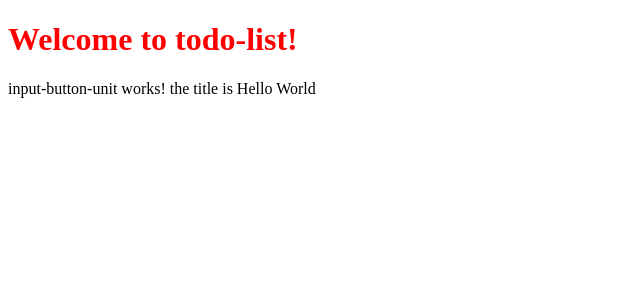
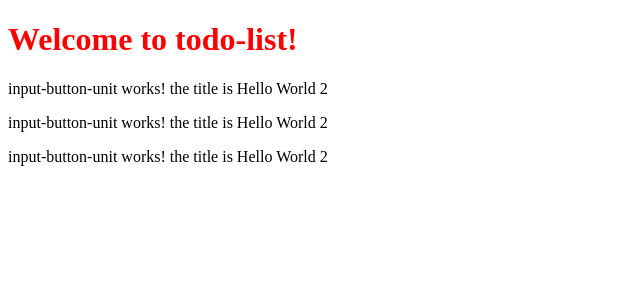
Before and after one commit to lilui/todo-list, an Angular app: page / in a window 1280 px wide. Shown: the top 300 px of the page, without its empty margins (0-640 px from the left). Built offline with nearby package versions, Linux system fonts and the light colour scheme.

Commit message:
hello world

```diff
--- a/src/app/app.component.html
+++ b/src/app/app.component.html
@@ -3,3 +3,5 @@
 </h1>
 
 <app-input-button-unit></app-input-button-unit>
+<app-input-button-unit></app-input-button-unit>
+<app-input-button-unit></app-input-button-unit>
--- a/src/app/input-button-unit/input-button-unit.component.ts
+++ b/src/app/input-button-unit/input-button-unit.component.ts
@@ -7,7 +7,7 @@ import { Component, OnInit } from '@angular/core';
 })
 export class InputButtonUnitComponent implements OnInit {
 
-  title = 'Hello World';
+  title = 'Hello World 2';
   constructor() { }
 
   ngOnInit(): void {
```
